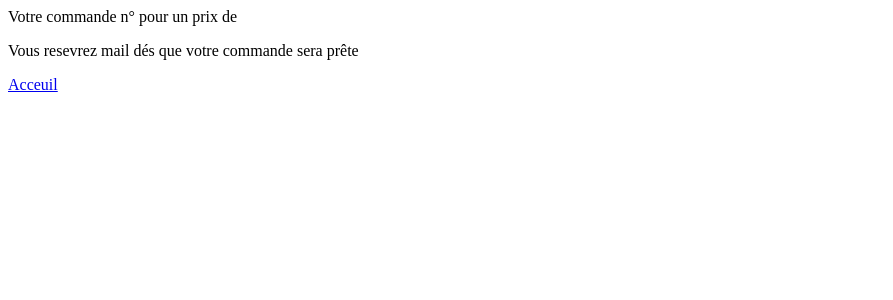
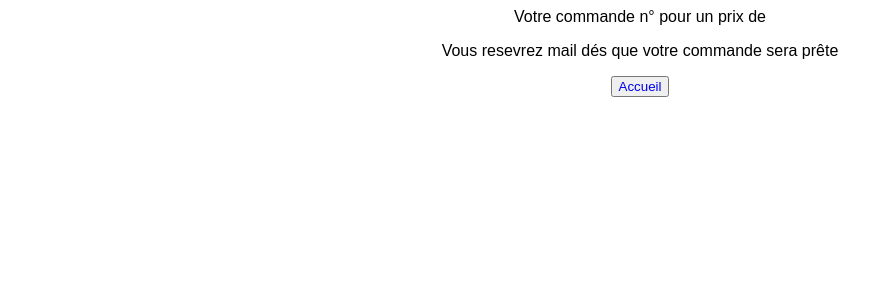
Before and after one commit to GuillaumeBarrillon/AP-2eme-annee, a PHP site: page /info.php in a window 1280 px wide. Shown: the top 300 px of the page, without its empty margins (0-893 px from the left). Run offline with PHP 8.4, Linux system fonts and the light colour scheme; a user stored in the database is signed in; data that the repository does not hold is empty.

Commit message:
Changement des bouttons

```diff
--- a/info.php
+++ b/info.php
@@ -29,12 +29,13 @@ try {
     <meta charset="UTF-8">
     <meta http-equiv="X-UA-Compatible" content="IE=edge">
     <meta name="viewport" content="width=device-width, initial-scale=1.0">
+    <link rel="stylesheet" href="css/style.css">
     <title>Document</title>
 </head>
 <body>
     <?= "Votre commande n° {$numCommande} pour un prix de {$prixCommande}"; ?>
     <p>Vous resevrez mail dés que votre commande sera prête</p>
-    <a href="listecommande.php">Acceuil</a>
+    <button><a href="Listecommande.php">Accueil</a></button>
 
 
 
--- a/payer.php
+++ b/payer.php
@@ -75,7 +75,7 @@ if ($submit) {
     <p>Date d'expiration <br> <input type="date" name="dt_expiration" id="dt_expiration"></p>
     <p>CVC <br> <input type="text" name="cvc" id="cvc"></p>
     <input type="submit" value="Payer" name="submit">
-    <a href="listecommande.php">Retour</a>
+    <button><a href="listecommande.php">Retour</a></button>
   </form>
 
 
```
